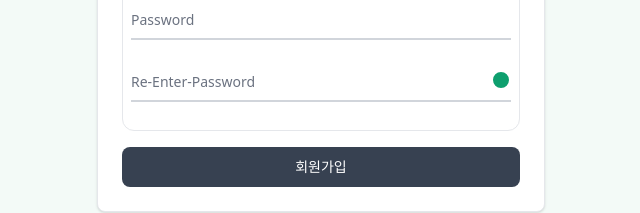
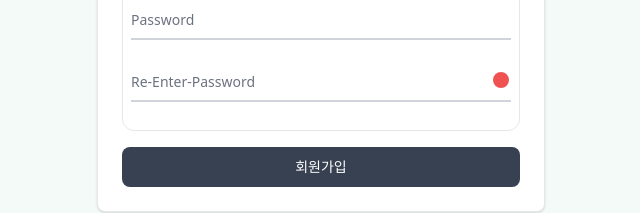
Before and after one commit to 42Seoul-Tea42/frontend, a Next.js app: page /auth/signup in a window 1280 px wide. Shown: the part 449-662 px from the top of the page, without its empty margins (319-959 px from the left). Built offline with nearby package versions, Linux system fonts and the light colour scheme; no server answers.

Commit message:
feat 비밀번호 입력시 UX를 위한 안내문구 추가

```diff
--- a/app/(pages)/forms/ReEnterPassword.tsx
+++ b/app/(pages)/forms/ReEnterPassword.tsx
@@ -4,8 +4,11 @@ import { RootState } from '@/redux/store';
 import { setAccountReEnterPassword } from '@/redux/slices/account/accountSlice';
 import { InputFloatingLabel } from '@/ui';
 
-function ReEnterPassword() {
-  const password = useSelector((state: RootState) => state.accountSlice.password);
+interface ReEnterPasswordProps {
+  stateColor: string;
+}
+
+function ReEnterPassword({ stateColor }: ReEnterPasswordProps) {
   const reEnterPassword = useSelector((state: RootState) => state.accountSlice.reEnterPassword);
   const dispatch = useDispatch();
 
@@ -18,7 +21,7 @@ function ReEnterPassword() {
         text="Re-Enter-Password"
         autoComplete="new-password"
       />
-      <Indicator color={password === reEnterPassword ? 'bg-green-500' : 'bg-red-500'} />
+      <Indicator color={stateColor} />
     </div>
   );
 }
--- /dev/null
+++ b/app/(pages)/setting/hooks/useValidMessage.ts
@@ -0,0 +1,21 @@
+'use client';
+
+import { validatePassword } from '@/auth/signup/hooks/useValidationCheck';
+import { RootState } from '@/redux/store';
+import { useEffect, useState } from 'react';
+import { useSelector } from 'react-redux';
+
+const usePasswordValidMessage = () => {
+  // 비밀번호 유효성 검사, 에러메시지 표시
+  const password = useSelector((state: RootState) => state.accountSlice.password);
+  const reEnterPassword = useSelector((state: RootState) => state.accountSlice.reEnterPassword);
+  const [errorMessage, setErrorMessage] = useState('');
+
+  useEffect(() => {
+    setErrorMessage(validatePassword(password, reEnterPassword));
+  }, [password, reEnterPassword]);
+
+  return errorMessage;
+};
+
+export default usePasswordValidMessage;
--- a/app/(pages)/setting/page.tsx
+++ b/app/(pages)/setting/page.tsx
@@ -1,6 +1,6 @@
 'use client';
 
-import { useLayoutEffect } from 'react';
+import { useEffect, useLayoutEffect, useState } from 'react';
 import { useDispatch, useSelector } from 'react-redux';
 import { AccordionItems, SubmitButton } from '@/ui';
 import InterestsSelector from '@/auth/signup/components/InterestsSelector';
@@ -27,6 +27,7 @@ import { submitProfile } from './submitprofile';
 import { patchUserProfile } from '@/redux/slices/login/loginExtraReducers';
 import { getMyAccount } from '@/redux/slices/account/accountExtraReducers';
 import SimilarRadioInput from '../forms/SimilarRadioInput';
+import usePasswordValidMessage from './hooks/useValidMessage';
 
 const Setting: React.FC = () => {
   const account = useSelector((state: RootState) => state.accountSlice);
@@ -55,6 +56,9 @@ const Setting: React.FC = () => {
     };
     dispatch<any>(patchUserProfile(data));
   };
+
+  // 비밀번호 유효성 검사, 에러메시지 표시
+  const errorMessage = usePasswordValidMessage();
 
   return (
     <div className="flex min-h-screen bg-green-50">
@@ -85,8 +89,9 @@ const Setting: React.FC = () => {
                 title: '비밀번호 재설정',
                 content: (
                   <>
+                    {errorMessage && <div className="text-red-500 mb-1">{errorMessage}</div>}
                     <PasswordInput />
-                    <ReEnterPassword />
+                    <ReEnterPassword stateColor={errorMessage.length ? 'bg-red-500' : 'bg-green-500'} />
                   </>
                 )
               },
--- a/app/auth/reset-password/page.tsx
+++ b/app/auth/reset-password/page.tsx
@@ -10,12 +10,14 @@ import { SubmitButton } from '@/ui';
 import { useSearchParams } from 'next/navigation';
 import { postResetPassword } from '@/redux/slices/account/accountExtraReducers';
 import { getResetPasswordEmail } from '@/redux/slices/login/loginExtraReducers';
+import usePasswordValidMessage from '@/(pages)/setting/hooks/useValidMessage';
 
 function ResetPasswordDetail() {
   const dispatch = useDispatch();
   const params = useSearchParams();
   const key = params.get('key');
   const loginId = useSelector((state: RootState) => state.accountSlice.user.loginId);
+  const passwordErrorMessage = usePasswordValidMessage();
 
   return (
     <>
@@ -25,8 +27,9 @@ function ResetPasswordDetail() {
           subject="재설정할 비밀번호를 입력해주세요."
           inputs={
             <>
+              {passwordErrorMessage && <div className="text-red-500">{passwordErrorMessage}</div>}
               <PasswordInput />
-              <ReEnterPassword />
+              <ReEnterPassword stateColor={passwordErrorMessage ? 'bg-red-500' : 'bg-green-500'} />
               <div className="mb-10"></div>
             </>
           }
--- a/app/auth/signup/hooks/useValidationCheck.tsx
+++ b/app/auth/signup/hooks/useValidationCheck.tsx
@@ -1,7 +1,16 @@
 import { RootState } from '@/redux/store';
-import { last } from 'lodash';
-import { use, useEffect, useState } from 'react';
+import { useEffect, useState } from 'react';
 import { useSelector } from 'react-redux';
+
+export const validatePassword = (password: string, reEnterPassword: string) => {
+  if (password.length < 8) return '비밀번호는 8자 이상이어야 합니다.';
+  if (!/[A-Z]/.test(password)) return '비밀번호는 최소한 하나의 대문자를 포함해야 합니다.';
+  if (!/[a-z]/.test(password)) return '비밀번호는 최소한 하나의 소문자를 포함해야 합니다.';
+  if (!/\d/.test(password)) return '비밀번호는 최소한 하나의 숫자를 포함해야 합니다.';
+  if (password.includes(' ')) return '비밀번호에 공백이 포함되어 있습니다.';
+  if (password !== reEnterPassword) return '재 입력한 비밀번호가 일치하지 않습니다.';
+  return '';
+};
 
 export const useValidationCheck = () => {
   const loginId = useSelector((state: RootState) => state.accountSlice.user.loginId);
@@ -30,16 +39,6 @@ export const useValidationCheck = () => {
     return '';
   };
 
-  const validatePassword = () => {
-    if (password.length < 8) return '비밀번호는 8자 이상이어야 합니다.';
-    if (!/[A-Z]/.test(password)) return '비밀번호는 최소한 하나의 대문자를 포함해야 합니다.';
-    if (!/[a-z]/.test(password)) return '비밀번호는 최소한 하나의 소문자를 포함해야 합니다.';
-    if (!/\d/.test(password)) return '비밀번호는 최소한 하나의 숫자를 포함해야 합니다.';
-    if (password.includes(' ')) return '비밀번호에 공백이 포함되어 있습니다.';
-    if (password !== reEnterPassword) return '재 입력한 비밀번호가 일치하지 않습니다.';
-    return '';
-  };
-
   const validateIdDupCheck = () => (!idDupCheck ? '아이디 중복체크를 완료해주세요.' : '');
 
   const validateEmailDupCheck = () => (!emailDupCheck ? '이메일 중복체크를 완료해주세요.' : '');
@@ -51,7 +50,7 @@ export const useValidationCheck = () => {
       { check: validateUserName, errorMsg: validateUserName() },
       { check: validateLoginId, errorMsg: validateLoginId() },
       { check: validateIdDupCheck, errorMsg: validateIdDupCheck() },
-      { check: validatePassword, errorMsg: validatePassword() }
+      { check: validatePassword, errorMsg: validatePassword(password, reEnterPassword) }
     ];
 
     const findError = validations.find(validation => validation.errorMsg !== '');
--- a/app/auth/signup/page.tsx
+++ b/app/auth/signup/page.tsx
@@ -15,6 +15,7 @@ import { RootState } from '@/redux/store';
 import { EmailInput, LoginIdInput, PasswordInput, UserNameInput } from '@/(pages)/forms';
 import { SubmitButton } from '@/ui';
 import { getCheckDuplicateEmail, getCheckDuplicateId, postSignup } from '@/redux/slices/signup/signupExtraReducers';
+import usePasswordValidMessage from '@/(pages)/setting/hooks/useValidMessage';
 
 const Signup: React.FC = () => {
   const error = useSelector((state: RootState) => state.signupSlice.error);
@@ -38,6 +39,7 @@ const Signup: React.FC = () => {
     dispatch<any>(postSignup());
   };
 
+  const passwordErrorMessage = usePasswordValidMessage();
   return (
     <CardForm
       onSubmit={signup}
@@ -78,7 +80,7 @@ const Signup: React.FC = () => {
               }
             />
             <PasswordInput />
-            <ReEnterPassword />
+            <ReEnterPassword stateColor={passwordErrorMessage ? 'bg-red-500' : 'bg-green-500'} />
           </div>
         </>
       }
--- a/app/redux/enum/index.ts
+++ b/app/redux/enum/index.ts
@@ -72,5 +72,6 @@ export enum Route {
   PROFILE = '/auth/upload/profile',
   VERIFY_EMAIL = '/auth/verify-email',
   SIGNUP = '/auth/signup',
-  SETTING = '/setting'
+  SETTING = '/setting',
+  RESET_PASSWORD = '/auth/reset-password'
 }
--- a/app/redux/slices/account/accountExtraReducers.ts
+++ b/app/redux/slices/account/accountExtraReducers.ts
@@ -80,6 +80,8 @@ const addPostResetPasswordCase = (builder: ActionReducerMapBuilder<AccountState>
     state.loading = false;
   });
   builder.addCase(postResetPassword.rejected, (state: any, action: any) => {
+    alert('올바르지 않은 인증입니다. 재설정을 다시 시도하세요.');
+    window.location.href = Route.RESET_PASSWORD;
     state.loading = false;
     state.error = action.error.message ?? null;
   });
```
